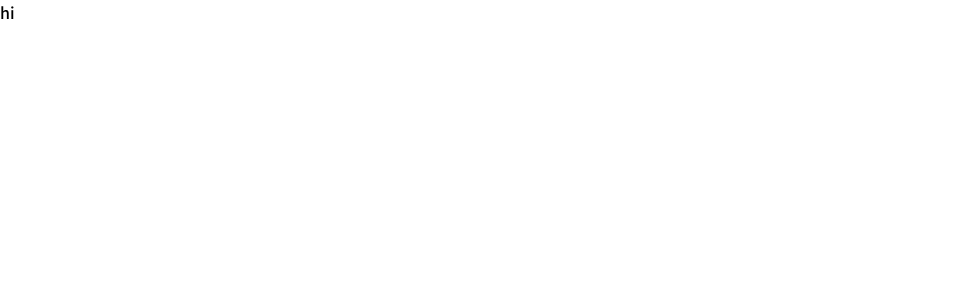
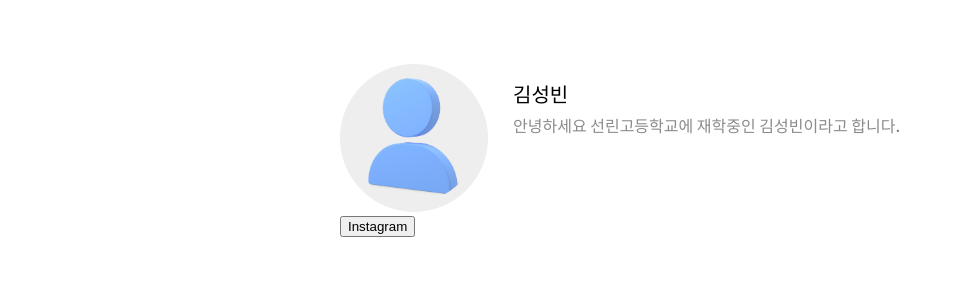
Before and after one commit to PleBea/IntroMe-Front, a Vue app: page /profile in a window 1280 px wide. Shown: the top 300 px of the page, without its empty margins (0-961 px from the left). Built offline with nearby package versions, Linux system fonts and the light colour scheme.

Commit message:
update: ProfilePage

```diff
--- a/src/views/ProfilePage.vue
+++ b/src/views/ProfilePage.vue
@@ -1,5 +1,15 @@
 <template>
-    hi
+    <div id="profile-box">
+        <div id="description-box">
+            <img src="../assets/user.png" alt="프로필 이미지">
+            <div id="description-text-box">
+                <p id="profile-name">김성빈</p>
+                <p id="description-text">안녕하세요 선린고등학교에 재학중인 김성빈이라고 합니다.</p>
+            </div>
+        </div>
+
+        <button class="url_btn">Instagram</button>
+    </div>
 </template>
 
 <script>
@@ -9,5 +19,39 @@ export default {
 </script>
 
 <style>
+#profile-box {
+    width: 600px;
 
+    transform: translate(-50%, 0);
+
+    position: absolute;
+    top: 8%;
+    left: 50%;
+}
+
+#profile-box img{
+    width: 128px;
+    height: 128px;
+
+    padding: 10px;
+
+    border-radius: 50%;
+
+    background-color: #eeeeee;
+}
+
+#description-box {
+    display: flex;
+}
+#description-box #profile-name {
+    font-size: 20px;
+    margin-bottom: 5px;
+}
+#description-text {
+    color: #8b8b8b;
+}
+#description-text-box {
+    margin-top: 15px;
+    margin-left: 25px;
+}
 </style>
```
